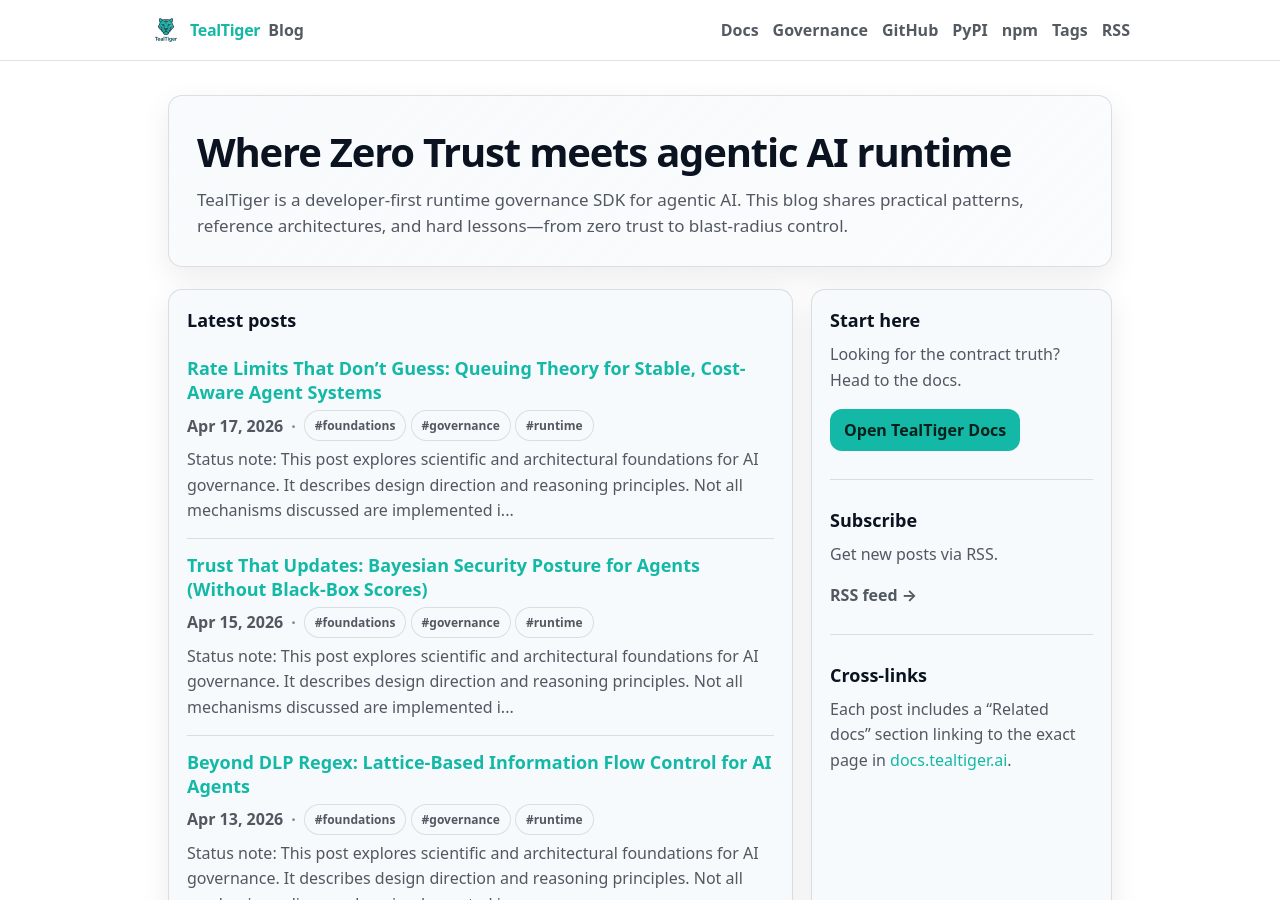
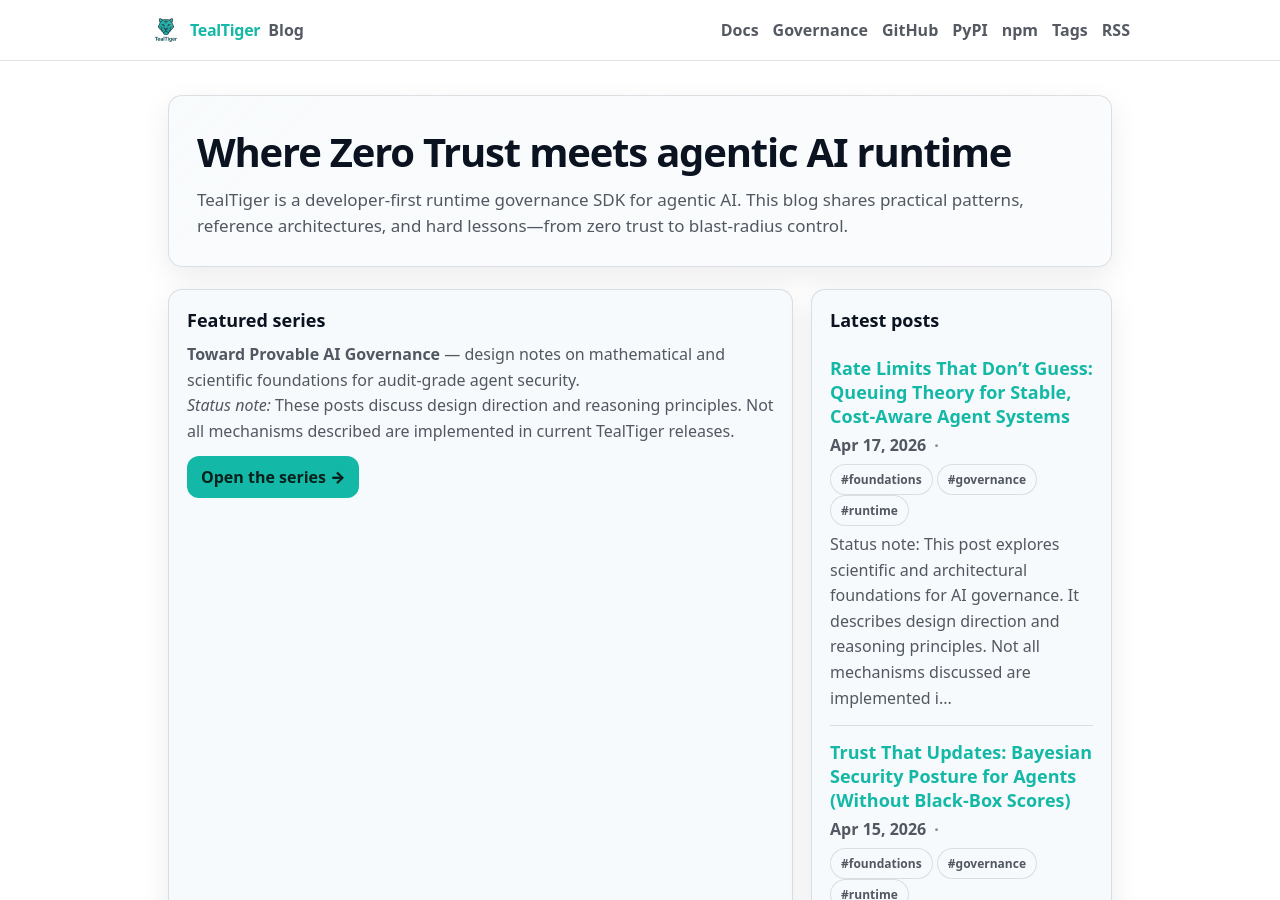
Before and after one commit to agentguard-ai/TealTiger-Blogs, a Jekyll site: the page built from index.md, in a window 1280 px wide and 900 px high. Built offline with Jekyll 4.4.1, drawn with Linux system fonts in a browser that asks for light colours.

Commit message:
Update index.md

```diff
--- a/index.md
+++ b/index.md
@@ -12,6 +12,26 @@ title: TealTiger Blog
 </section>
 
 <div class="grid">
+
+  <!-- ✅ NEW: Featured Series card -->
+  <section class="card">
+    <h2>Featured series</h2>
+
+    <p class="muted" style="line-height: 1.6;">
+      <strong>Toward Provable AI Governance</strong> — design notes on mathematical and scientific foundations
+      for audit-grade agent security.
+    </p>
+
+    <p class="muted" style="line-height: 1.6;">
+      <em>Status note:</em> These posts discuss design direction and reasoning principles.
+      Not all mechanisms described are implemented in current TealTiger releases.
+    </p>
+
+    <p style="margin-top: 12px;">
+      <a class="button" href="{{ '/foundations/' | relative_url }}">Open the series →</a>
+    </p>
+  </section>
+
   <section class="card">
     <h2>Latest posts</h2>
 
@@ -63,5 +83,6 @@ title: TealTiger Blog
       <a href="{{ site.docs_base }}">docs.tealtiger.ai</a>.
     </p>
   </aside>
+
 </div>
 ``
```
